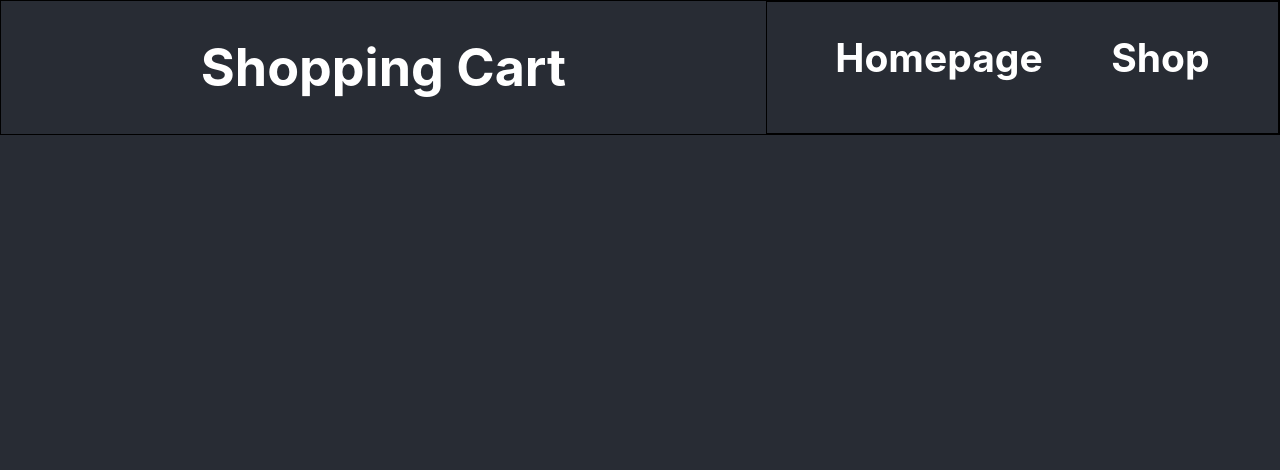
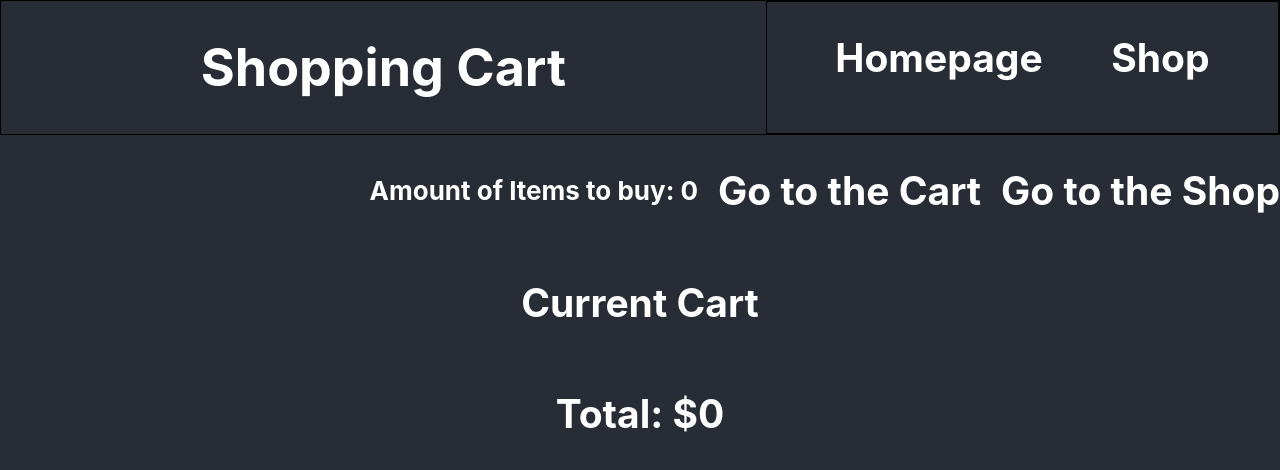
Before and after one commit to NahuelLu/Project-Shopping-Cart, a React (Create React App) app: page /shop/cart in a window 1280 px wide. Shown: the top 470 px of the page. Built offline with nearby package versions, Linux system fonts and the light colour scheme; no server answers.

Commit message:
Add new components, and Changes routes to the new version
I learned so much about this project until now, about route react dom library, and some features that give the package

```diff
--- a/src/components/App.js
+++ b/src/components/App.js
@@ -1,16 +1,30 @@
 import '../styles/App.css';
-import Nav from './Nav';
-import RouteSwitch from './RouteSwitch';
-import { useState } from 'react';
+import Homepage from "./Homepage";
+import React from "react";
+import Nav from "./Nav";
+import Shop from "./Shop";
+import Cart from './Cart';
+import ShopItems from './ShopItems';
+import {
+  createBrowserRouter,
+  Link,
+  Route,
+  RouterProvider,
+  Routes,
+  createRoutesFromElements
+} from "react-router-dom";
+
+const router = createBrowserRouter(createRoutesFromElements(
+  <Route path="/" element={<Nav/>}>
+    <Route path="/Homepage" element={<Homepage />} />
+    <Route path="/shop" element={<Shop />}>
+      <Route path="cart" element={<Cart />}></Route>
+      <Route path='items' element={<ShopItems />}></Route>
+    </Route>
+  </Route>
+));
 function App() {
-  const [products,setProducts] = useState([])
-  return (
-    <div className="App">
-      <RouteSwitch products={products} setProducts={setProducts}>
-        <Nav></Nav>
-      </RouteSwitch>
-    </div>
-  );
+  return  <div className="App"><RouterProvider router={router} /></div>
 }
 
 export default App;
--- a/src/components/Bar.js
+++ b/src/components/Bar.js
@@ -1,16 +1,14 @@
 import '../styles/Bar.css'
 import { useState } from 'react'
-const Bar = ({amount,setShowCartStatus})=>{
-    const handleClick = (e) =>{
-        setShowCartStatus(prevStatus => prevStatus?false: true)
-    }
+import { Link } from 'react-router-dom'
+const Bar = ({amount})=>{
+
     return (
-        <div>
-            <nav className='sticky-bar'>
-                <h4>Amount of Items to buy: {amount}</h4>
-                <button onClick={handleClick}>Checkout Cart</button>
-            </nav>
-        </div>
+        <nav className='sticky-bar'>
+            <h4>Amount of Items to buy: {amount}</h4>
+            <div><h2><Link to="/shop/cart">Go to the Cart</Link></h2></div>
+            <div><h2><Link to="/shop/items">Go to the Shop</Link></h2></div>
+        </nav>
     )
 }
 
--- a/src/components/Cart.js
+++ b/src/components/Cart.js
@@ -1,9 +1,13 @@
 import '../styles/Cart.css'
-const Cart = ({itemsCart})=>{
+import { useOutletContext } from 'react-router-dom'
+import ItemCart from './ItemCart'
+const Cart = ()=>{
+    const [itemsCart,books,setItemsCart] = useOutletContext()
     return(
         <div className="cart-container">
-            <h2>Current items</h2>
-            {itemsCart?itemsCart.map(item => JSON.stringify(item)):null}
+            <h2>Current Cart</h2>
+            <div className='items-cart-container'>{itemsCart?itemsCart.map(item => <ItemCart key={item.id}item={item}></ItemCart>):null}</div>
+            {itemsCart?<h2>Total: ${itemsCart.map(item => item.price * item.amount).reduce((accumulator, current) => current + accumulator,0)}</h2>:null}
         </div>
     )
 }
--- /dev/null
+++ b/src/components/ItemCart.js
@@ -0,0 +1,13 @@
+import '../styles/ItemCart.css'
+const ItemCart = ({item})=>{
+    return(
+        <div className="item-cart">
+            <h3>{item.title}</h3>
+            <img src={item.img}></img>
+            <h3>${item.price}</h3>
+            <h3>{item.amount}</h3>
+        </div>
+    )
+}
+
+export default ItemCart
--- a/src/components/Nav.js
+++ b/src/components/Nav.js
@@ -1,17 +1,21 @@
 import '../styles/Nav.css'
 import { Link } from 'react-router-dom'
+import { Outlet } from 'react-router-dom'
 
 const Nav = ()=>{
     return (
+        <>
         <header>
             <div className='title'>
                 <h1>Shopping Cart</h1>
             </div>
             <nav>
-                <div><h2><Link to="/">Homepage</Link></h2></div>
+                <div><h2><Link to="/Homepage">Homepage</Link></h2></div>
                 <div><h2><Link to="/Shop">Shop</Link></h2></div>
             </nav>
         </header>
+        <Outlet></Outlet>
+        </>
     )
 }
 
--- a/src/components/RouteSwitch.js
+++ b/src/components/RouteSwitch.js
@@ -1,17 +1,21 @@
 import Shop from "./Shop";
 import Homepage from "./Homepage";
 import React from "react";
-import { BrowserRouter, Routes, Route } from "react-router-dom";
+import Nav from "./Nav";
+import {
+  createBrowserRouter,
+  Link,
+  Route,
+  RouterProvider,
+  Routes,
+} from "react-router-dom";
 
-const RouteSwitch = ({children,setProducts,products}) => {
+const RouteSwitch = () => {
     return (
-      <BrowserRouter>
-        {children}
-        <Routes>
-          <Route path="/" element={<Homepage />} />
-          <Route path="/shop" element={<Shop setProducts={setProducts} products={products}/>} />
-        </Routes>
-      </BrowserRouter>
+        <Route path="/" element={<Nav/>}>
+          <Route path="/Homepage" element={<Homepage />} />
+          <Route path="/shop" element={<Shop />} />
+        </Route>
     );
   };
 
--- a/src/components/Shop.js
+++ b/src/components/Shop.js
@@ -1,13 +1,12 @@
 import Bar from "./Bar"
 import '../styles/Shop.css'
 import { useState,useEffect} from "react"
-import Product from "./Product"
-import Cart from "./Cart"
-const Shop = ({setProducts,products})=>{
+
+import {  Outlet } from "react-router-dom"
+const Shop = ()=>{
     const [amountItems, setAmountItems ] = useState(0)
     const [books, setBooks] = useState([])
     const [itemsCart, setItemsCart] = useState([])
-    const [showCartStatus, setShowCartStatus] = useState(false)
     useEffect(()=>{
         const fetchingData = async ()=>{
             const response = await fetch("https://www.googleapis.com/books/v1/volumes?q=inauthor:Anna Pólux");
@@ -26,9 +25,8 @@ const Shop = ({setProducts,products})=>{
     },[itemsCart])
     return(
         <main className="shop-container">
-            <Bar amount={amountItems} setShowCartStatus={setShowCartStatus}></Bar>
-            {showCartStatus?<Cart itemsCart={itemsCart}></Cart>:null}
-            {books ? <div className="books-container">{books.map(book => <Product book={book} key={book.id} setItemsCart={setItemsCart}></Product> )}</div>:null}
+            <Bar amount={amountItems}></Bar>
+            <Outlet context={[itemsCart,books,setItemsCart]}></Outlet>
         </main>
     )
 }
--- /dev/null
+++ b/src/components/ShopItems.js
@@ -0,0 +1,11 @@
+import { useOutletContext } from "react-router-dom"
+import Product from "./Product"
+
+const ShopItems = ()=>{
+    const [itemsCart,books,setItemsCart] = useOutletContext()
+    return(
+        <div className="books-container">{books.map(book => <Product book={book} key={book.id} setItemsCart={setItemsCart}></Product> )}</div>
+    )
+}
+
+export default ShopItems
--- a/src/styles/Bar.css
+++ b/src/styles/Bar.css
@@ -2,5 +2,6 @@
     display: flex;
     align-items: center;
     width: 100%;
-    justify-content: space-evenly;
+    justify-content: end;
+    gap: 20px;
 }
--- a/src/styles/Cart.css
+++ b/src/styles/Cart.css
@@ -3,4 +3,11 @@
     flex-direction: column;
     align-items: center;
     justify-content: center;
+    width: 100%;
 }
+.items-cart-container{
+    display: flex;
+    flex-wrap: wrap;
+    width: 100%;
+    justify-content: center;
+}
--- /dev/null
+++ b/src/styles/ItemCart.css
@@ -0,0 +1,6 @@
+.item-cart{
+    display: flex;
+    flex-direction: column;
+    align-items: center;
+    padding: 15px
+}
--- a/src/styles/Product.css
+++ b/src/styles/Product.css
@@ -1,5 +1,4 @@
 .book-container{
-    border: 1px solid black;
     display: flex;
     flex-direction: column;
     align-items: center;
```
